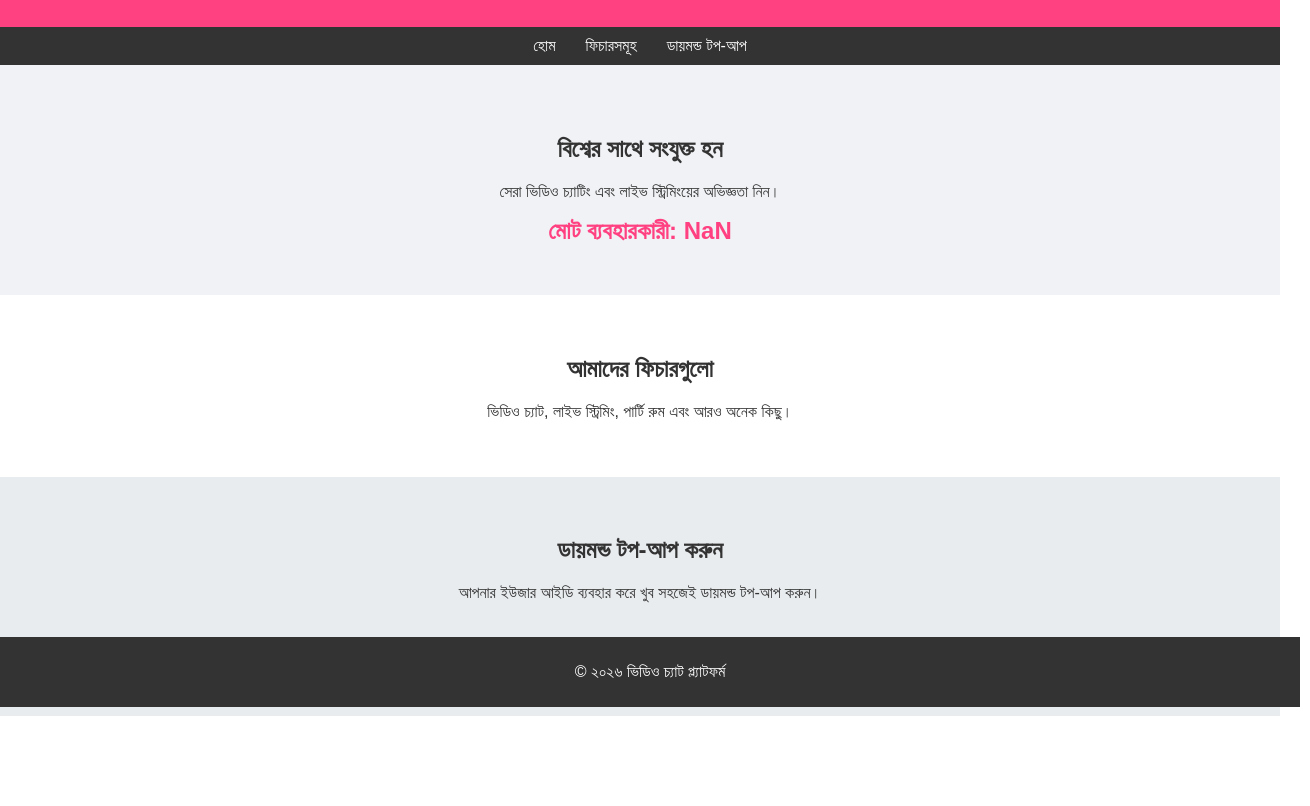
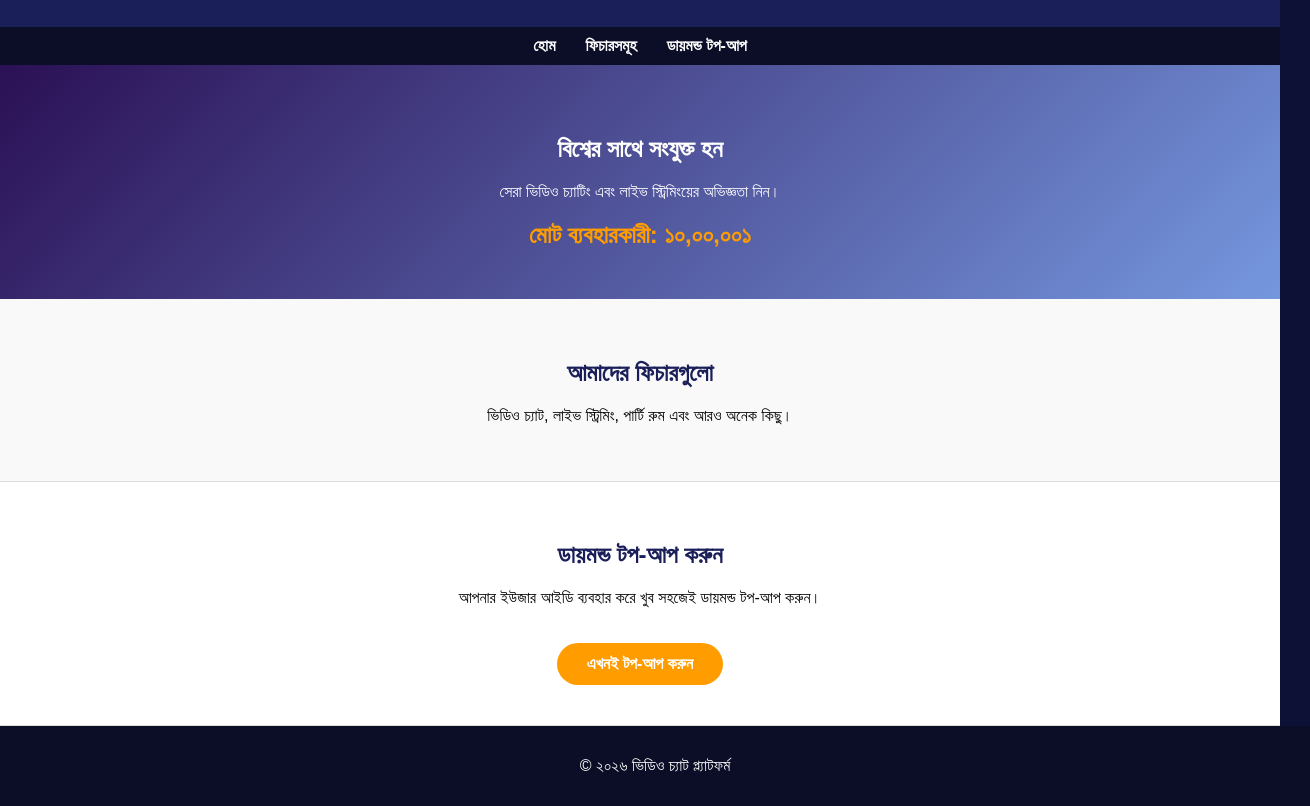
Before and after one commit to FA-AGENCY/CHAMET-AGENCY, a plain HTML site: page index.html in a window 1280 px wide. Shown: the part 93-899 px from the top of the page, 1310 px wide, since content can reach past the window. Before the commit the page ends 809 px from the top, so only its background shows below. Drawn offline with Linux system fonts and the light colour scheme.

Commit message:
Update index.html

```diff
--- a/index.html
+++ b/index.html
@@ -5,15 +5,18 @@
     <meta name="viewport" content="width=device-width, initial-scale=1.0">
     <title>ভিডিও চ্যাট ও টপ-আপ প্ল্যাটফর্ম</title>
     <style>
-        body { font-family: Arial, sans-serif; margin: 0; padding: 0; color: #333; }
-        header { background: #ff4081; color: white; padding: 20px; text-align: center; }
-        nav { display: flex; justify-content: center; background: #333; padding: 10px; }
-        nav a { color: white; margin: 0 15px; text-decoration: none; }
-        .hero { text-align: center; padding: 50px 20px; background: #f0f2f5; }
-        .counter { font-size: 24px; font-weight: bold; color: #ff4081; }
-        .section { padding: 40px 20px; text-align: center; }
-        .footer { background: #333; color: white; padding: 10px; text-align: center; position: fixed; width: 100%; bottom: 0; }
-        .btn { display: inline-block; padding: 10px 20px; background: #ff4081; color: white; text-decoration: none; border-radius: 5px; margin-top: 20px; }
+        body { font-family: Arial, sans-serif; margin: 0; padding: 0; color: #fff; background-color: #0d1136; }
+        header { background-color: #1a1f59; color: #fff; padding: 20px; text-align: center; }
+        nav { display: flex; justify-content: center; background-color: #0b0e26; padding: 10px; }
+        nav a { color: #fff; margin: 0 15px; text-decoration: none; font-weight: bold; }
+        nav a:hover { color: #ff9d00; }
+        .hero { text-align: center; padding: 50px 20px; background: linear-gradient(135deg, #2b1055 0%, #7597de 100%); }
+        .counter { font-size: 24px; font-weight: bold; color: #ff9d00; margin-top: 20px; }
+        .section { padding: 40px 20px; text-align: center; color: #000; background-color: #f9f9f9; border-bottom: 1px solid #ddd; }
+        .section h2 { color: #1a1f59; }
+        .footer { background-color: #0b0e26; color: #fff; padding: 15px; text-align: center; bottom: 0; width: 100%; }
+        .btn { display: inline-block; padding: 12px 30px; background-color: #ff9d00; color: #fff; text-decoration: none; font-weight: bold; border-radius: 30px; margin-top: 20px; transition: 0.3s; }
+        .btn:hover { background-color: #e68e00; }
     </style>
 </head>
 <body>
@@ -39,7 +42,7 @@
         <p>ভিডিও চ্যাট, লাইভ স্ট্রিমিং, পার্টি রুম এবং আরও অনেক কিছু।</p>
     </div>
 
-    <div id="topup" class="section" style="background: #e9ecef;">
+    <div id="topup" class="section" style="background-color: #fff;">
         <h2>ডায়মন্ড টপ-আপ করুন</h2>
         <p>আপনার ইউজার আইডি ব্যবহার করে খুব সহজেই ডায়মন্ড টপ-আপ করুন।</p>
         <a href="#" class="btn">এখনই টপ-আপ করুন</a>
@@ -50,10 +53,10 @@
     </div>
 
     <script>
-        // রিয়েল-টাইম লাইভ কাউন্টার সিমুলেশন
+        let counterValue = 1000000;
         setInterval(() => {
-            let current = parseInt(document.getElementById('live-counter').innerText.replace(/,/g, '')) + 1;
-            document.getElementById('live-counter').innerText = current.toLocaleString('bn-BD');
+            counterValue += 1;
+            document.getElementById('live-counter').innerText = counterValue.toLocaleString('bn-BD');
         }, 5000);
     </script>
 
```
